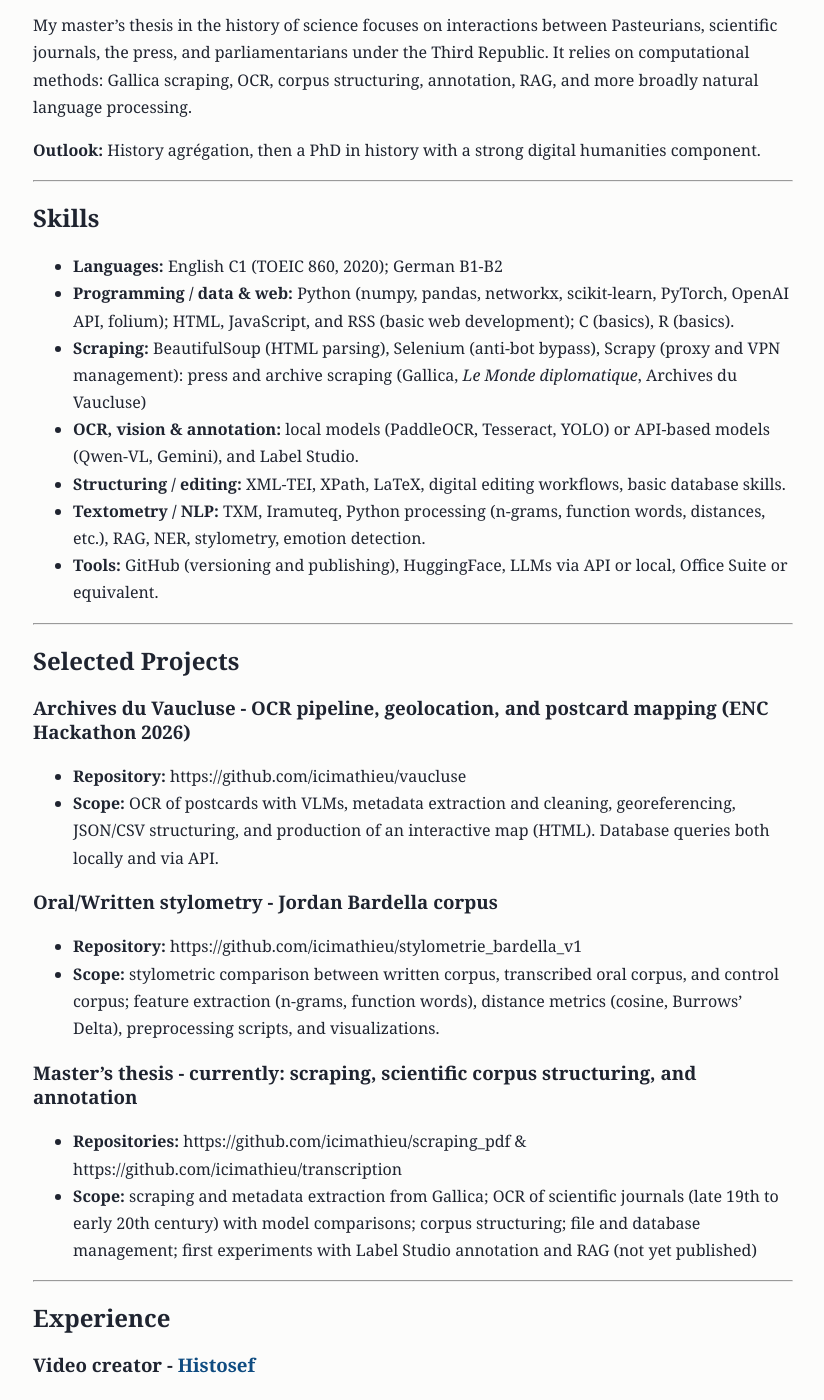
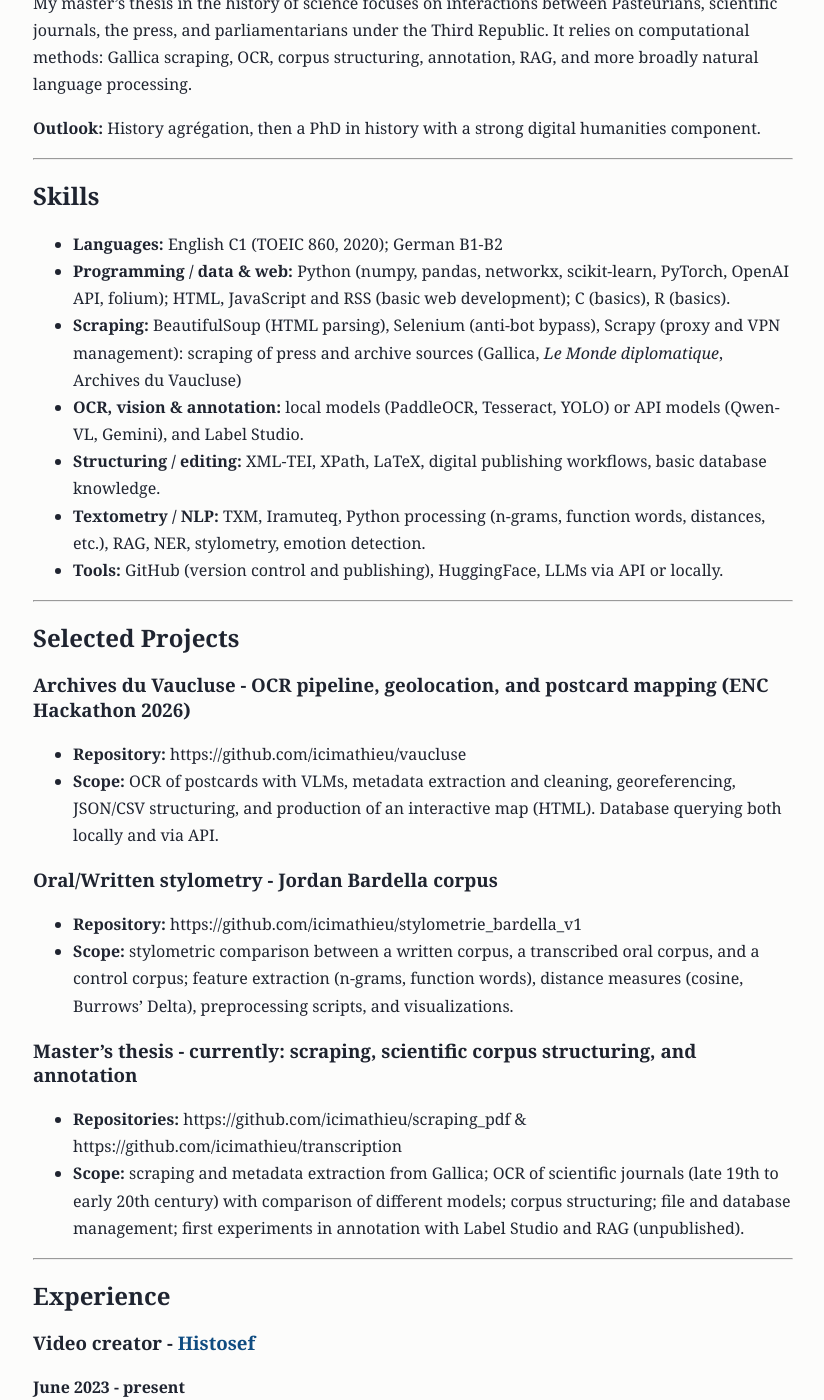
Before and after one commit to icimathieu/icimathieu.github.io, a Jekyll site: the page built from pages/en/cv.md, in a window 1280 px wide and 1400 px high, scrolled down 741 px. Shown: the whole window, without its empty margins (227-1051 px from the left). Built offline with Jekyll 4.4.1, drawn with Linux system fonts in a browser that asks for light colours; some of the changed text lies outside the part shown.

Commit message:
cv en anglais

```diff
--- a/_includes/footer.html
+++ b/_includes/footer.html
@@ -6,7 +6,7 @@
       <a href="https://github.com/icimathieu" target="_blank" rel="noopener">GitHub</a> ·
       <a href="https://www.linkedin.com/in/mathieu-rivière-7a076a271" target="_blank" rel="noopener">LinkedIn</a> ·
       <a href="https://www.youtube.com/@LHistosef/videos" target="_blank" rel="noopener">YouTube</a> ·
-      <a href="mailto:mathieu.riviere.perso@gmail.com">mathieu.riviere.perso@gmail.com</a>
+      <a href="mailto:mathieu.riviere@chartes.psl.eu">mathieu.riviere@chartes.psl.eu</a>
     </p>
   </div>
 </footer>
--- a/pages/en/cv.md
+++ b/pages/en/cv.md
@@ -7,20 +7,21 @@ lang: en
 translation_key: cv
 ---
 
-<p><a class="button" href="{{ '/assets/docs/cv_mathieu_riviere_2026.pdf' | relative_url }}" download>Download CV as PDF</a></p>
+<p><a class="button" href="{{ '/assets/docs/cv_mathieu_riviere_2026_en.pdf' | relative_url }}" download>Download CV as PDF</a></p>
 
 # Mathieu Riviere
-**Email:** mathieu.riviere.perso@gmail.com
+
+**Email:** mathieu.riviere@chartes.psl.eu
+
 **GitHub:** https://github.com/icimathieu
+
 **Website:** https://icimathieu.github.io/
-**Location:** Paris
-**Date:** February 2026
 
 ---
 
 ## Profile
 
-First-year MA student in Digital Humanities at Ecole des Chartes, interested in web infrastructure, data-processing workflows, and recent opportunities enabled by generative AI. I am looking for a research or applied internship in digital humanities.
+First-year MA student in Digital Humanities at Ecole des Chartes, interested in web infrastructure in a broad sense, data processing workflows, and opportunities enabled by generative AI, I am looking for a research internship in digital humanities.
 
 My master's thesis in the history of science focuses on interactions between Pasteurians, scientific journals, the press, and parliamentarians under the Third Republic. It relies on computational methods: Gallica scraping, OCR, corpus structuring, annotation, RAG, and more broadly natural language processing.
 
@@ -31,68 +32,76 @@ My master's thesis in the history of science focuses on interactions between Pas
 ## Skills
 
 - **Languages:** English C1 (TOEIC 860, 2020); German B1-B2
-- **Programming / data & web:** Python (numpy, pandas, networkx, scikit-learn, PyTorch, OpenAI API, folium); HTML, JavaScript, and RSS (basic web development); C (basics), R (basics).
-- **Scraping:** BeautifulSoup (HTML parsing), Selenium (anti-bot bypass), Scrapy (proxy and VPN management): press and archive scraping (Gallica, *Le Monde diplomatique*, Archives du Vaucluse)
-- **OCR, vision & annotation:** local models (PaddleOCR, Tesseract, YOLO) or API-based models (Qwen-VL, Gemini), and Label Studio.
-- **Structuring / editing:** XML-TEI, XPath, LaTeX, digital editing workflows, basic database skills.
+- **Programming / data & web:** Python (numpy, pandas, networkx, scikit-learn, PyTorch, OpenAI API, folium); HTML, JavaScript and RSS (basic web development); C (basics), R (basics).
+- **Scraping:** BeautifulSoup (HTML parsing), Selenium (anti-bot bypass), Scrapy (proxy and VPN management): scraping of press and archive sources (Gallica, *Le Monde diplomatique*, Archives du Vaucluse)
+- **OCR, vision & annotation:** local models (PaddleOCR, Tesseract, YOLO) or API models (Qwen-VL, Gemini), and Label Studio.
+- **Structuring / editing:** XML-TEI, XPath, LaTeX, digital publishing workflows, basic database knowledge.
 - **Textometry / NLP:** TXM, Iramuteq, Python processing (n-grams, function words, distances, etc.), RAG, NER, stylometry, emotion detection.
-- **Tools:** GitHub (versioning and publishing), HuggingFace, LLMs via API or local, Office Suite or equivalent.
+- **Tools:** GitHub (version control and publishing), HuggingFace, LLMs via API or locally.
 
 ---
 
 ## Selected Projects
 
 ### Archives du Vaucluse - OCR pipeline, geolocation, and postcard mapping (ENC Hackathon 2026)
+
 - **Repository:** https://github.com/icimathieu/vaucluse
-- **Scope:** OCR of postcards with VLMs, metadata extraction and cleaning, georeferencing, JSON/CSV structuring, and production of an interactive map (HTML). Database queries both locally and via API.
+- **Scope:** OCR of postcards with VLMs, metadata extraction and cleaning, georeferencing, JSON/CSV structuring, and production of an interactive map (HTML). Database querying both locally and via API.
 
 ### Oral/Written stylometry - Jordan Bardella corpus
+
 - **Repository:** https://github.com/icimathieu/stylometrie_bardella_v1
-- **Scope:** stylometric comparison between written corpus, transcribed oral corpus, and control corpus; feature extraction (n-grams, function words), distance metrics (cosine, Burrows' Delta), preprocessing scripts, and visualizations.
+- **Scope:** stylometric comparison between a written corpus, a transcribed oral corpus, and a control corpus; feature extraction (n-grams, function words), distance measures (cosine, Burrows' Delta), preprocessing scripts, and visualizations.
 
 ### Master's thesis - currently: scraping, scientific corpus structuring, and annotation
+
 - **Repositories:** https://github.com/icimathieu/scraping_pdf & https://github.com/icimathieu/transcription
-- **Scope:** scraping and metadata extraction from Gallica; OCR of scientific journals (late 19th to early 20th century) with model comparisons; corpus structuring; file and database management; first experiments with Label Studio annotation and RAG (not yet published)
+- **Scope:** scraping and metadata extraction from Gallica; OCR of scientific journals (late 19th to early 20th century) with comparison of different models; corpus structuring; file and database management; first experiments in annotation with Label Studio and RAG (unpublished).
 
 ---
 
 ## Experience
 
 ### Video creator - [Histosef](https://www.youtube.com/@LHistosef/videos)
+
 **June 2023 - present**
-Production of public-facing history videos on YouTube, based on academic reading and essays.
+
+Production of popular history video content on YouTube based on scientific readings and, at times, essays.
 
 ### Writer - L'Ouvreuse (Sorbonne webzine)
+
 **July 2024 - present**
-Writing articles in political and cultural history.
 
 ### Research internship - Digital editing and textometry (CACTUS group, ENS de Lyon)
+
 **January 2025 - April 2025**
-Participation in a medieval text digital editing project:
-- updates in the [Base de Francais Medieval](https://txm-bfm.huma-num.fr/txm/)
+
+Participation in the digital editing of medieval texts from the [Base de Francais Medieval](https://txm-bfm.huma-num.fr/txm/):
 - metadata research and integration
-- manuscript/text correspondence work
-- edition proofreading
+- manuscript/text alignment work
+- proofreading editions
 - zone annotation (bounding boxes) on illuminations
 
 ### Front desk and security agent - Musee d'art et d'histoire Baron Gerard (Bayeux)
+
 **June 2023; June-July 2024**
-Public reception, gift shop operations, security.
 
 ### Private tutoring
+
 **September 2022 - December 2023**
+
 Tutoring high-school students in mathematics and scientific subjects.
 
 ---
 
 ## Education
 
-- **Ecole nationale des Chartes, Ecole Normale Superieure, and Universite PSL** - MA Digital Humanities (Sept. 2025 - present)
-  Research seminars in history and philosophy at EHESS and ENS; digital humanities practical sessions at ENC; geography lectures at Sorbonne.
+- **Ecole nationale des Chartes, Ecole Normale Superieure and Universite PSL** - MA in Digital Humanities (Sept. 2025 - present)
 
-- **Universite Paris 1 Pantheon-Sorbonne** - BA History, highest honors (Sept. 2022 - June 2025)
-  Additional coursework in history and computer science; research seminars in history and philosophy; auditing political science undergraduate courses.
+Research seminars in history and philosophy at EHESS and ENS; practical digital humanities classes at ENC; geography lectures at Sorbonne.
 
-- **Ecole du Louvre** - Introductory art history program (Sept. 2024 - June 2025)
+- **Universite Paris 1 Pantheon-Sorbonne** - BA in History, highest honors (Sept. 2022 - June 2025)
 
-- **Lycee Saint-Louis (Paris 6e)** - PCSI preparatory classes (Sept. 2021 - July 2022) - 23rd / 46
+Additional courses in history and computer science; research seminars in history and philosophy; auditing political science undergraduate courses.
+
+- **Lycee Saint-Louis (Paris 6e)** - CPGE PCSI (Sept. 2021 - July 2022) - 23rd / 46
```
Also changed, not shown: content/_projects/en/memoire-en.md (+6 -6 lines), content/_projects/fr/memoire.md (+6 -6 lines), pages/fr/cv.md (+1 -1 lines), 2 other files.
